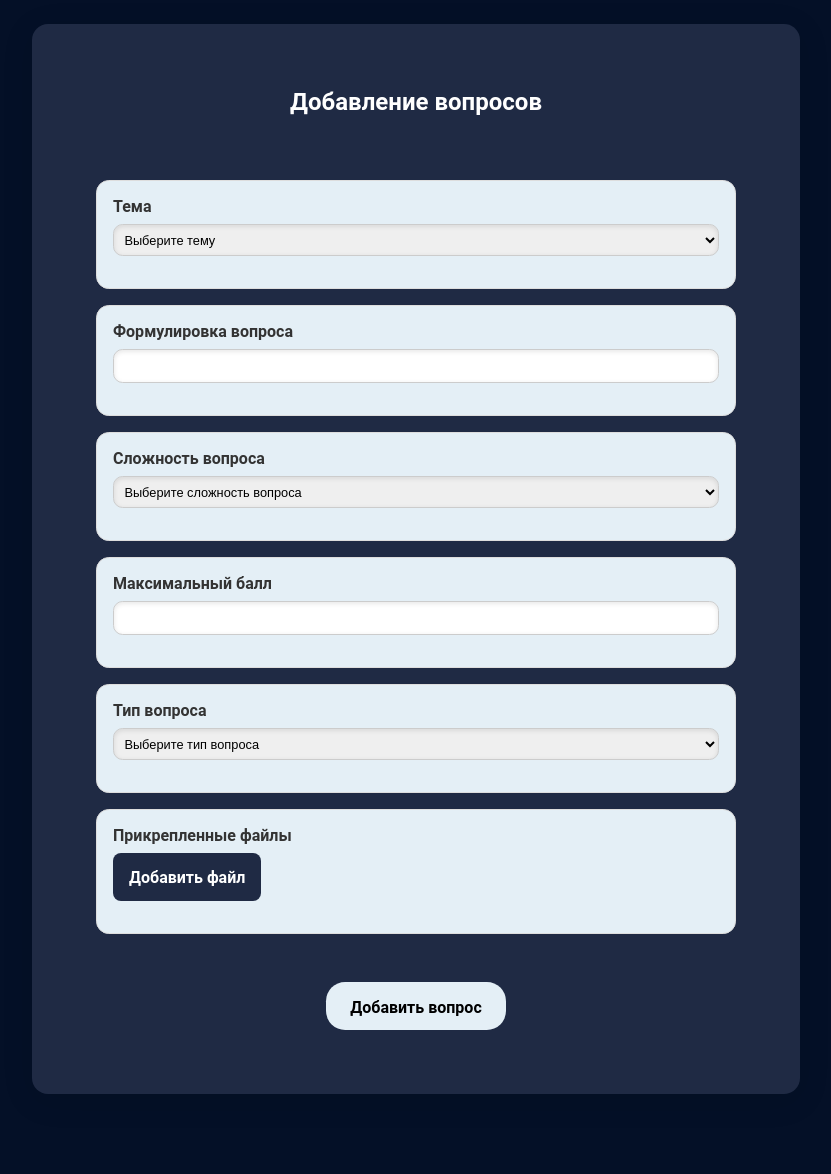
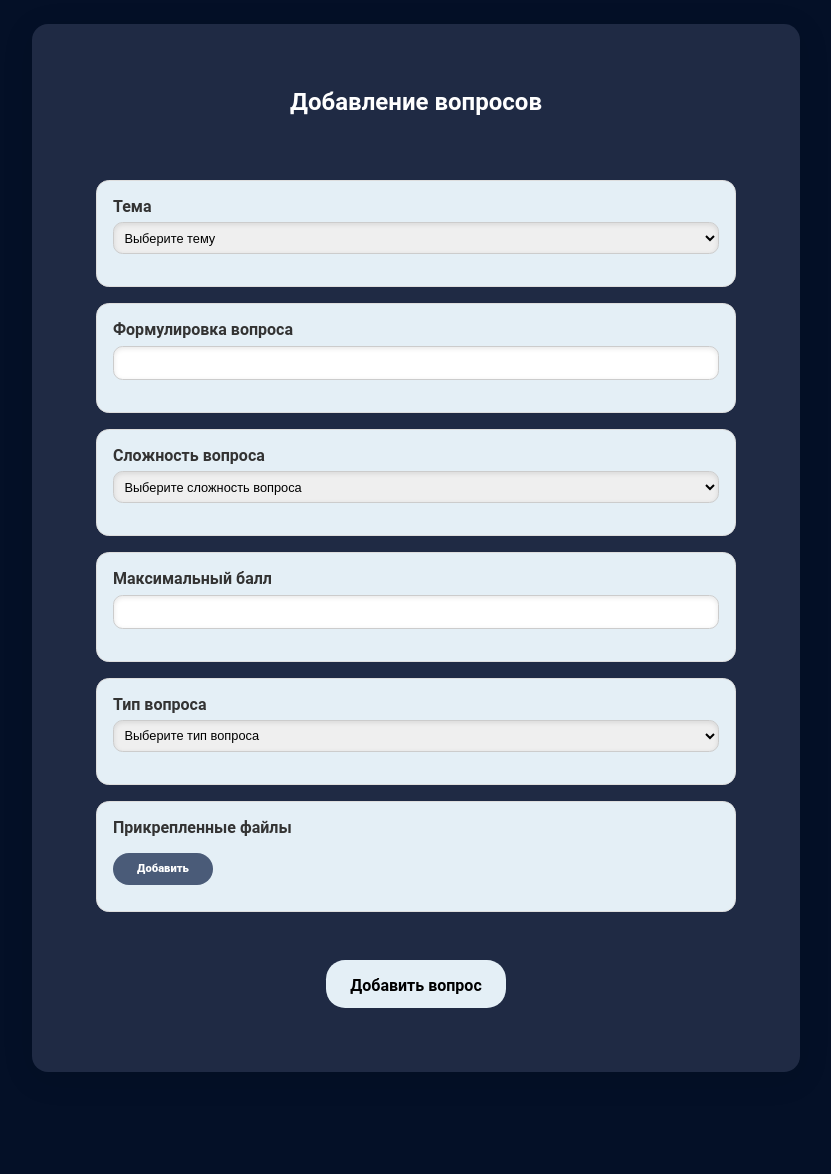
Before and after one commit to ShLera04/qualificationWork, a Flask app: page /addQuestion in a window 1280 px wide. Shown: the part 72-1246 px from the top of the page, without its empty margins (224-1055 px from the left). After the commit the page ends 1144 px from the top, so only its background shows below. Run offline with Flask 3, Linux system fonts and the light colour scheme; the visitor is signed in with stand-in values (Sample User, id 1); data that the repository does not hold is empty; parts of the project's set-up code (start-up, migrations or seed data) failed here and were passed over; some libraries are stand-ins or nearby versions.

Commit message:
changeAddQuestion

```diff
--- a/main.py
+++ b/main.py
@@ -512,35 +512,37 @@ def create_question():
                     (question_id, option_text, i == correct_option)
                 )
 
-        # 4. Обрабатываем загруженные файлы
+        # 4. Обрабатываем загруженный файл
         if 'fileInput' in request.files:  # Изменили с 'file' на 'fileInput'
-            files = request.files.getlist('fileInput')  # Соответствует id в HTML
-            for file in files:
-                if file and file.filename != '' and allowed_file(file.filename):
-                    filename = secure_filename(file.filename)
-                    file_data = file.read()
+            file = request.files['fileInput']  # Получаем только первый файл
+            if file and file.filename != '' and allowed_file(file.filename):
+                filename = secure_filename(file.filename)
+                file_data = file.read()
 
-                    try:
-                        # Вставляем файл в базу
-                        cur.execute(
-                            """INSERT INTO files (file_name, file_data)
-                            VALUES (%s, %s) RETURNING file_id""",
-                            (filename, file_data)  # Убрали psycopg2.Binary()
-                        )
-                        file_id = cur.fetchone()[0]
+                try:
+                    # Вставляем файл в базу
+                    cur.execute(
+                        """INSERT INTO files (file_name, file_data)
+                        VALUES (%s, %s) RETURNING file_id""",
+                        (filename, file_data)  # Убрали psycopg2.Binary()
+                    )
+                    file_id = cur.fetchone()[0]
 
-                        # Связываем файл с вопросом
-                        cur.execute(
-                            """INSERT INTO question_files (question_id, file_id)
-                            VALUES (%s, %s)""",
-                            (question_id, file_id)
-                        )
-                        conn.commit()  # Коммитим после каждого файла
+                    # Связываем файл с вопросом
+                    cur.execute(
+                        """INSERT INTO question_files (question_id, file_id)
+                        VALUES (%s, %s)""",
+                        (question_id, file_id)
+                    )
+                    conn.commit()  # Коммитим после каждого файла
 
-                    except Exception as e:
-                        conn.rollback()
-                        app.logger.error(f"Error processing file {filename}: {str(e)}")
-                        continue  # Продолжаем обработку других файлов
+                except Exception as e:
+                    conn.rollback()
+                    app.logger.error(f"Error processing file {filename}: {str(e)}")
+                    return jsonify({
+                        'status': 'error',
+                        'message': 'Ошибка при обработке файла'
+                    }), 500
 
         conn.commit()
         return jsonify({
@@ -568,6 +570,7 @@ def create_question():
             cur.close()
 
 
+
 def allowed_file(filename):
     ALLOWED_EXTENSIONS = {'png', 'jpg', 'jpeg', 'gif', 'pdf', 'doc', 'docx'}
     return '.' in filename and \
--- a/static/css/createTest.css
+++ b/static/css/createTest.css
@@ -3,6 +3,9 @@ body {
     margin: 0;
     padding: 0;
     font-family: 'Roboto', Verdana, Tahoma, sans-serif;
+    overflow-x: hidden;
+    width: 100%;
+    box-sizing: border-box;
 }
 
 form {
@@ -17,31 +20,48 @@ form {
     margin-top: 7rem;
 }
 
-.question-block {
+.question-block, .question-block-file-upload-container, .dynamic-fields-question-block {
     margin-bottom: 1rem;
     padding: 1rem;
     border: 1px solid #ddd;
     border-radius: 0.8rem;
-    background-color: hsl(205, 51%, 93%);
+    background-color: hsl(205, 51%, 93%) !important;
     transition: background-color 0.3s ease;
+    display: block;
 }
 
-.question-block:hover {
+
+.question-block, .question-block-file-upload-container, .dynamic-fields-question-block:hover {
     background-color: #e9e9e9;
+    margin-top: 1rem;
 }
 
-.question-block label {
+.question-block, .question-block-file-upload-container, .dynamic-fields-question-block  label {
     font-weight: bold;
-    display: block;
+    display: block !important;
     margin-bottom: 0.5rem;
     color: #333;
     font-size: 1rem;
+    display: block;
+
+}
+.dynamic-fields-question-block {
+    display: none;
 }
 
+
 .question-block input[type="text"],
+.question-block-file-upload-container input[type="text"],
+.dynamic-fields-question-block input[type="text"],
 .question-block select,
+.question-block-file-upload-container select,
+.dynamic-fields-question-block select,
 .question-block input[type="number"],
-.question-block input[type="file"] {
+.question-block-file-upload-container input[type="number"],
+.dynamic-fields-question-block input[type="number"],
+.question-block input[type="file"],
+.question-block-file-upload-container input[type="file"],
+.dynamic-fields-question-block input[type="file"] {
     width: 100%;
     padding: 1rem;
     margin-bottom: 1rem;
@@ -50,21 +70,34 @@ form {
     box-shadow: inset 0 0.1rem 0.3rem rgba(0, 0, 0, 0.1);
     transition: border-color 0.3s ease, box-shadow 0.3s ease;
     font-size: 1rem;
-
+    margin-top: 0.4rem;
 }
 
 .question-block input[type="text"]:focus,
+.question-block-file-upload-container input[type="text"]:focus,
+.dynamic-fields-question-block input[type="text"]:focus,
 .question-block select:focus,
+.question-block-file-upload-container select:focus,
+.dynamic-fields-question-block select:focus,
 .question-block input[type="number"]:focus,
-.question-block input[type="file"]:focus {
+.question-block-file-upload-container input[type="number"]:focus,
+.dynamic-fields-question-block input[type="number"]:focus,
+.question-block input[type="file"]:focus,
+.question-block-file-upload-container input[type="file"]:focus,
+.dynamic-fields-question-block input[type="file"]:focus{
     border-color: #03264a;
     box-shadow: 0 0 0.5rem #03264a;
     outline: none;
 }
+.question-block-file-upload-container input{
+    height: 1rem;
+}
 .question-block input{
     height: 1rem;
 }
-
+.dynamic-fields-question-block input{
+    height: 1rem;
+}
 .button-container {
     display: flex;
     justify-content: center;
@@ -164,8 +197,12 @@ header {
 
 main {
     width: 100%;
+    padding: 0;
+    margin: 0;
     margin-top: -13vh;
     padding-top: 1rem;
+    align-items: center;
+    box-sizing: border-box;
 }
 
 .header-line {
@@ -378,33 +420,44 @@ h1 {
     display: none;
 }
 
-.file-input-button {
+.file-input-button, .add-option-btn {
     padding: 0.5rem 1rem;
     background-color: #1f2a44;
     color: white;
     border: none;
-    border-radius: 0.5rem;
+    border-radius: 1.2rem;
     cursor: pointer;
-    font-family: 'Roboto', sans-serif;
-    font-size: 1rem;
+    transition: background-color 0.3s;
+    font-family: Roboto, Verdana, Tahoma, sans-serif;
+    font-weight: bolder;
+    height: 2rem;
+    font-size: 0.7rem;
+    width: 150px;
 }
 
-.file-input-button:hover {
+.file-input-button, .add-option-btn:hover {
     background-color: #4a5b78;
 }
 
 .file-list {
-    margin-top: 1rem;
+    margin-top: 10px;
+}
+.file-item {
+    padding: 10px;
+    border: 2px solid#1f2a44;
+    border-radius: 10px;
+    margin-top: 5px;
+    display: flex;
+    justify-content: space-between;
+    align-items: center;
+    background-color: hsl(205, 51%, 93%);
+    overflow: hidden;
+    text-overflow: ellipsis;
+    white-space: nowrap;
+    max-width: 100%;
+    height: 1.5rem;
 }
 
-.file-item {
-    display: flex;
-    align-items: center;
-    margin-bottom: 0.5rem;
-    padding: 0.5rem;
-    background-color: hsl(205, 51%, 93%);
-    border-radius: 0.5rem;
-}
 
 .file-name {
     flex-grow: 1;
@@ -425,18 +478,41 @@ h1 {
 }
 
 .delete-button {
-    padding: 0.3rem 0.8rem;
-    background-color: #f44336;
+    padding: 0.5rem 1rem;
+    background-color: #1f2a44;
     color: white;
     border: none;
-    border-radius: 0.3rem;
+    border-radius: 10px;
     cursor: pointer;
-    margin-left: 0.5rem;
+    transition: background-color 0.3s;
+    font-family: Roboto, Verdana, Tahoma, sans-serif;
+    font-weight: bolder;
+    height: 2rem;
+    font-size: 0.7rem;
+    width: 90px !important;
 }
 
 .delete-button:hover {
     background-color: #d32f2f;
 }
+
+.question-block-file-upload-container label,
+.question-block-file-upload-container button,
+.question-block-file-upload-container input,
+.question-block-file-upload-container .file-list {
+    display: block; /* Устанавливаем блочное отображение для всех элементов */
+    width: 100%; /* Устанавливаем ширину 100% для всех элементов */
+}
+.question-block-file-upload-container button, .add-option-btn {
+    width: 100px;
+}
+.question-block-file-upload-container .file-input {
+    display: none;
+}
+.question-block-file-upload-container label{
+    margin-bottom: 1rem;
+}
+
 
 @media (max-width: 425px) {
     body {
--- a/static/js/addQuestion.js
+++ b/static/js/addQuestion.js
@@ -71,15 +71,16 @@ document.addEventListener('DOMContentLoaded', function() {
         const fileList = document.getElementById('fileList');
         fileList.innerHTML = '';
 
-        Array.from(this.files).forEach(file => {
+        const file = this.files[0]; // Получаем только первый файл
+        if (file) {
             const fileItem = document.createElement('div');
             fileItem.className = 'file-item';
             fileItem.innerHTML = `
                 <span class="file-name">${file.name}</span>
-                <button type="button" class="delete-button" onclick="this.parentNode.remove()">×</button>
+                <button type="button" class="delete-button" onclick="this.parentNode.remove()">Удалить</button>
             `;
             fileList.appendChild(fileItem);
-        });
+        }
     });
 
     // Обработчики для бургер-меню
@@ -167,7 +168,7 @@ function toggleQuestionFields() {
     const questionType = document.getElementById('question-type').value;
 
     // Скрываем все динамические поля
-    document.querySelectorAll('.dynamic-fields').forEach(field => {
+    document.querySelectorAll('.dynamic-fields-question-block').forEach(field => {
         field.style.display = 'none';
     });
 
@@ -260,7 +261,7 @@ async function submitForm(event) {
             alert('Вопрос успешно добавлен!');
             form.reset();
             removeImage(); // Сбрасываем изображение
-            document.querySelectorAll('.dynamic-fields').forEach(field => {
+            document.querySelectorAll('.dynamic-fields-question-block').forEach(field => {
                 field.style.display = 'none';
             });
             document.getElementById('options-container').querySelectorAll('.option-container').forEach(option => {
@@ -314,7 +315,7 @@ function resetForm() {
     form.reset();
 
     // Очистка динамических полей
-    document.querySelectorAll('.dynamic-fields').forEach(field => {
+    document.querySelectorAll('.dynamic-fields-question-block').forEach(field => {
         field.style.display = 'none';
     });
 
--- a/static/js/pageLecturer.js
+++ b/static/js/pageLecturer.js
@@ -72,7 +72,7 @@ document.getElementById("createTestButton").addEventListener("click", function (
 });
 
 document.getElementById("newQuestionButton").addEventListener("click", function () {
-    window.location.href = 'test';
+    window.location.href = '/addQuestion';
 });
 
 function loadFiles() {
--- a/templates/addQuestion.html
+++ b/templates/addQuestion.html
@@ -81,23 +81,23 @@
             </div>
 
 
-            <div class="question-block file-upload-container">
+            <div class="question-block-file-upload-container">
                 <label>Прикрепленные файлы</label>
-                <button type="button" id="fileInputButton" class="file-input-button">Добавить файл</button>
-                <input type="file" id="fileInput" class="file-input" multiple>
+                <button type="button" id="fileInputButton" class="file-input-button">Добавить</button>
+                <input type="file" id="fileInput" class="file-input">
                 <div id="fileList" class="file-list"></div>
             </div>
 
-            <div id="value-fields" class="dynamic-fields question-block">
+            <div id="value-fields" class="dynamic-fields-question-block">
                 <label for="correct-value">Правильный ответ (число)</label>
                 <input type="number" id="correct-value" name="correct-value" step="any">
             </div>
 
             <!-- Динамические поля для вопроса с выбором ответа -->
-            <div id="single-fields" class="dynamic-fields question-block">
+            <div id="single-fields" class="dynamic-fields-question-block">
                 <div id="options-container">
                     <label>Варианты ответов</label>
-                    <button type="button" class="add-option-btn" onclick="addOption()">Добавить вариант</button>
+                    <button type="button" class="add-option-btn" onclick="addOption()">Добавить</button>
                 </div>
             </div>
 
```
Also changed, not shown: other parts of static/css/createTest.css (+50 -7 lines).
